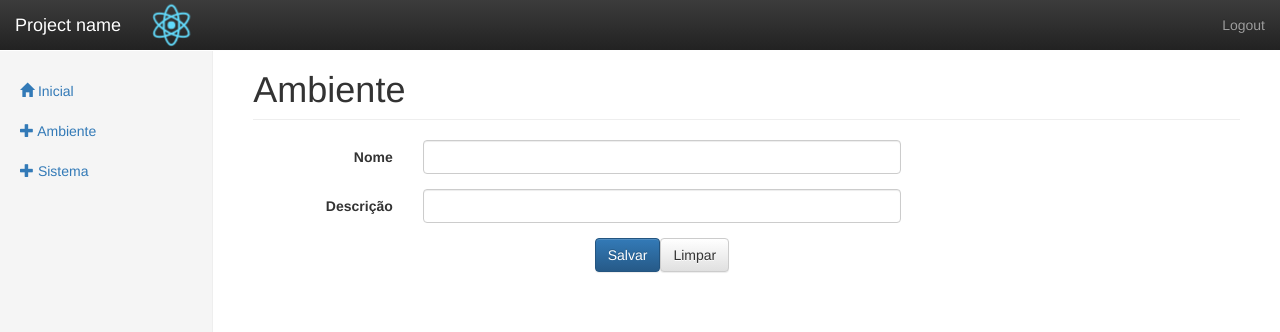
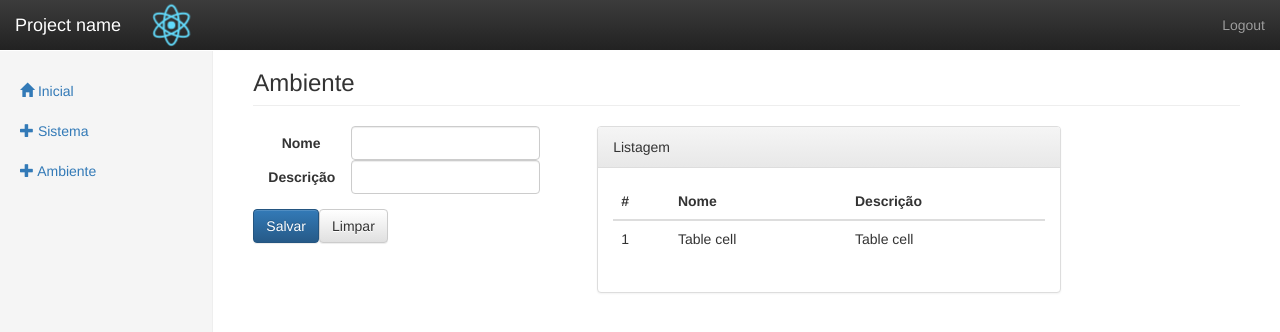
Before and after one commit to marcusjpl/reactClient, a React (Create React App) app: page /ambiente in a window 1280 px wide. Shown: the top 332 px of the page. Built offline with nearby package versions, Linux system fonts and the light colour scheme.

Commit message:
Adicionando Get de Uma lista da api (sistemas)

```diff
--- a/src/App.css
+++ b/src/App.css
@@ -1,5 +1,9 @@
 .App {
   text-align: center;
+}
+
+.App-body {
+  text-align: left;
 }
 
 .App-logo {
--- a/src/template/Menu.js
+++ b/src/template/Menu.js
@@ -12,8 +12,8 @@ export default class Menu extends React.Component {
                <ul className="nav nav-sidebar">
                  {/*<li className="active"><a href="#">Overview <span className="sr-only">(current)</span></a></li>*/}
                  <li><Link to={'/'}><Glyphicon glyph="home" />   Inicial</Link></li>
+                 <li><Link to={'/sistema'}><Glyphicon glyph="plus" />   Sistema</Link></li>
                  <li><Link to={'/ambiente'}><Glyphicon glyph="plus" />   Ambiente</Link></li>
-                 <li><Link to={'/sistema'}><Glyphicon glyph="plus" />   Sistema</Link></li>
                </ul>
 
           </div>
--- a/src/view/Ambiente.js
+++ b/src/view/Ambiente.js
@@ -1,5 +1,5 @@
 import React, { Component } from 'react';
-import { Button, FormGroup, Form, ControlLabel, FormControl, Col, Checkbox } from 'react-bootstrap';
+import { Button, FormGroup, Form, ControlLabel, FormControl, Col, Checkbox, Panel, Table } from 'react-bootstrap';
 import $ from 'jquery';
 
 class Ambiente extends Component {
@@ -7,36 +7,59 @@ class Ambiente extends Component {
 
   render() {
     return (
-      <div className="App">
+      <div className="App-body">
 
-          <h1 className="page-header">Ambiente</h1>
+          <h3 className="page-header">Ambiente</h3>
 
+          <Col sm={4}>
             <Form horizontal>
                 <FormGroup controlId="formHorizontalEmail">
-                <Col componentClass={ControlLabel} sm={2}>
+                  <Col componentClass={ControlLabel} sm={3}>
                     Nome
                   </Col>
-                  <Col sm={6}>
+                  <Col sm={8}>
                     <FormControl type="text" />
                   </Col>
-              </FormGroup>
 
-              <FormGroup controlId="formHorizontalPassword">
-                <Col componentClass={ControlLabel} sm={2}>
+                  <Col componentClass={ControlLabel} sm={3}>
                     Descrição
                   </Col>
-                <Col sm={6}>
+                  <Col sm={8}>
                     <FormControl type="text" />
                   </Col>
                 </FormGroup>
 
                 <FormGroup>
-                <Col smOffset={2} sm={6}>
                     <Button bsStyle="primary">Salvar</Button>
                     <Button>Limpar</Button>
-                </Col>
                 </FormGroup>
             </Form>
+          </Col>
+
+
+          <Col sm={6}>
+              <Panel>
+                <Panel.Heading>Listagem</Panel.Heading>
+                <Panel.Body>
+                    <Table responsive>
+                      <thead>
+                        <tr>
+                          <th>#</th>
+                          <th>Nome</th>
+                          <th>Descrição</th>
+                        </tr>
+                      </thead>
+                      <tbody>
+                        <tr>
+                          <td>1</td>
+                          <td>Table cell</td>
+                          <td>Table cell</td>
+                        </tr>
+                      </tbody>
+                    </Table>
+                </Panel.Body>
+              </Panel>
+          </Col>
 
 
       </div>
--- a/src/view/Inicial.js
+++ b/src/view/Inicial.js
@@ -6,9 +6,9 @@ import $ from 'jquery';
 class Inicial extends Component {
   render() {
     return (
-      <div className="App">
+      <div className="App-body">
 
-          <h1 className="page-header">Inicial</h1>
+          <h3 className="page-header">Inicial</h3>
 
           <Hello message = "oi"></Hello>
 
--- a/src/view/Sistema.js
+++ b/src/view/Sistema.js
@@ -1,15 +1,89 @@
 import React, { Component } from 'react';
-import { Button } from 'react-bootstrap';
+import { Button, FormGroup, Form, ControlLabel, FormControl, Col, Checkbox, Panel, Table } from 'react-bootstrap';
 import $ from 'jquery';
 
 class Sistema extends Component {
+
+
+  constructor(props) {
+    super(props);
+    this.state = {
+      sistemas: []
+    };
+  }
+
+  componentDidMount() {
+    $.ajax({
+      url: "http://localhost:7070/api/sistemas",
+      dataType: 'json',
+      success: function(resposta) {
+        this.setState({sistemas: resposta}); // Notice this
+      }.bind(this),
+      error: function(resposta){
+        console.log("erro");
+      }.bind(this)
+    });
+  }
+
   render() {
     return (
-      <div className="App">
+      <div className="App-body">
 
-          <h1 className="page-header">Sistema</h1>
+          <h3 className="page-header">Sistema</h3>
+
+          <Col sm={4}>
+            <Form horizontal>
+                <FormGroup controlId="formHorizontalEmail">
+                  <Col componentClass={ControlLabel} sm={3}>
+                    Nome
+                  </Col>
+                  <Col sm={8}>
+                    <FormControl type="text" />
+                  </Col>
+
+                  <Col componentClass={ControlLabel} sm={3}>
+                    Descrição
+                  </Col>
+                  <Col sm={8}>
+                    <FormControl type="text" />
+                  </Col>
+                </FormGroup>
+
+                <FormGroup>
+                    <Button bsStyle="primary">Salvar</Button>
+                    <Button>Limpar</Button>
+                </FormGroup>
+            </Form>
+          </Col>
 
 
+          <Col sm={6}>
+              <Panel>
+                <Panel.Heading>Listagem</Panel.Heading>
+                <Panel.Body>
+                    <Table responsive>
+                      <thead>
+                        <tr>
+                          <th>Nome</th>
+                          <th>Descrição</th>
+                        </tr>
+                      </thead>
+                      <tbody>
+                        {
+                          this.state.sistemas.map(function(s){
+                            return (
+                              <tr>
+                                <td>{s.nome}</td>
+                                <td>{s.descricao}</td>
+                              </tr>
+                              );
+                            })
+                        }
+                      </tbody>
+                    </Table>
+                </Panel.Body>
+              </Panel>
+          </Col>
       </div>
     );
   }
```
Lines whose indentation alone changed are shown as unchanged.
